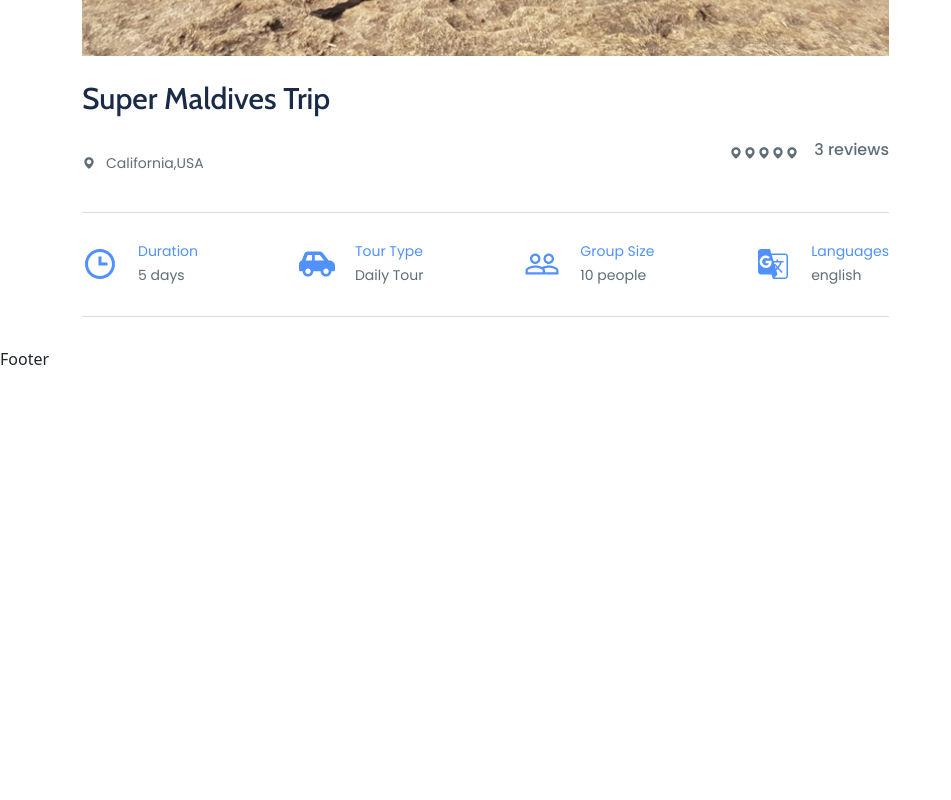
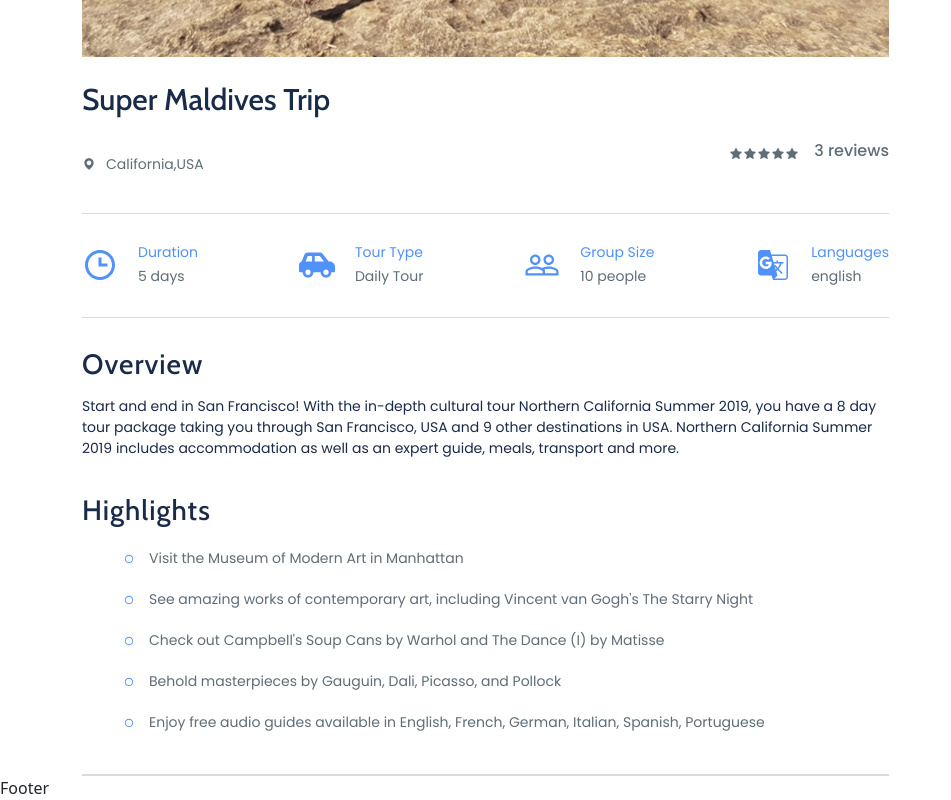
Before and after one commit to shuvomh2000/city-tour, a React (Create React App) app in the folder frontend/: page /tour in a window 1280 px wide. Shown: the part 600-1400 px from the top of the page, without its empty margins (0-951 px from the left). Before the commit the page ends 971 px from the top, so only its background shows below. Built offline with nearby package versions, Linux system fonts and the light colour scheme.

Commit message:
tourpage highlight done

```diff
--- a/frontend/src/components/Navbars/Navbars.css
+++ b/frontend/src/components/Navbars/Navbars.css
@@ -1,6 +1,7 @@
 
 .navbar{
     padding: 23px 0;
+    border-bottom: 1px solid #d7dce3;
 }
 .navbar .main_menu a{
     color: #1A2B48;
--- /dev/null
+++ b/frontend/src/components/layouts/subheadings/SubHeadings.js
@@ -0,0 +1,10 @@
+import React from 'react'
+import "./subheading.css"
+
+const SubHeadings = ({title}) => {
+  return (
+    <h3 className='subheading'>{title}</h3>
+  )
+}
+
+export default SubHeadings
--- /dev/null
+++ b/frontend/src/components/layouts/subheadings/subheading.css
@@ -0,0 +1,8 @@
+.subheading{
+    color: #1A2B48;
+    font-size: 28px;
+    font-weight: 500;
+    font-family: 'Cabin', sans-serif;
+    text-transform: capitalize;
+    letter-spacing: 1px;
+}
--- /dev/null
+++ b/frontend/src/pages/tour/highlight/Highlight.js
@@ -0,0 +1,24 @@
+import React from 'react'
+import SubHeadings from '../../../components/layouts/subheadings/SubHeadings'
+import DropdownBox from '../../../components/layouts/DropdownBox'
+import DropdownItem from '../../../components/layouts/DropdownItem'
+import {BiCircle} from 'react-icons/bi'
+import "./highlight.css"
+
+const Highlight = () => {
+
+  return (
+    <div className='highlight_part'>
+        <SubHeadings title="highlights"/>
+        <DropdownBox className='highlight_box'>
+            <li><BiCircle className='icon'/>Visit the Museum of Modern Art in Manhattan</li>
+            <li><BiCircle className='icon'/>See amazing works of contemporary art, including Vincent van Gogh's The Starry Night</li>
+            <li><BiCircle className='icon'/>Check out Campbell's Soup Cans by Warhol and The Dance (I) by Matisse</li>
+            <li><BiCircle className='icon'/>Behold masterpieces by Gauguin, Dali, Picasso, and Pollock</li>
+            <li><BiCircle className='icon'/>Enjoy free audio guides available in English, French, German, Italian, Spanish, Portuguese</li>
+        </DropdownBox>
+    </div>
+  )
+}
+
+export default Highlight
--- /dev/null
+++ b/frontend/src/pages/tour/highlight/highlight.css
@@ -0,0 +1,23 @@
+
+.highlight_part{
+    margin-top: 35px;
+    border-bottom: 2px solid #d7dce3;
+    padding-bottom: 25px;
+}
+
+.highlight_part .highlight_box{
+    margin-left: 10px;
+}
+
+.highlight_part .highlight_box li{
+   color: #5E6D77;
+   font-size: 14px;
+   font-weight: 400;
+   font-family: 'Poppins', sans-serif;
+   margin-top: 20px;
+}
+.highlight_part .highlight_box li .icon{
+    color: #5191FA;
+    font-size: 10px;
+    margin-right: 15px;
+}
--- a/frontend/src/pages/tour/overview/Overview.js
+++ b/frontend/src/pages/tour/overview/Overview.js
@@ -2,9 +2,11 @@ import React from "react";
 import Flex from "../../../components/layouts/Flex";
 import Image from "../../../components/layouts/Image";
 import { BiSolidMap, BiTime } from "react-icons/bi";
+import { AiFillStar } from "react-icons/ai";
 import { FaCarSide } from "react-icons/fa";
 import {MdPeopleOutline,MdOutlineGTranslate  } from "react-icons/md";
 import "./overview.css";
+import SubHeading from "../../../components/layouts/subheadings/SubHeadings";
 
 const Overview = () => {
   return (
@@ -20,11 +22,11 @@ const Overview = () => {
         </Flex>
         <Flex className="review">
           <Flex>
-            <BiSolidMap />
-            <BiSolidMap />
-            <BiSolidMap />
-            <BiSolidMap />
-            <BiSolidMap />
+            <AiFillStar />
+            <AiFillStar />
+            <AiFillStar />
+            <AiFillStar />
+            <AiFillStar />
           </Flex>
           <h6>3 reviews</h6>
         </Flex>
@@ -60,6 +62,10 @@ const Overview = () => {
           </div>
         </Flex>
       </Flex>
+      <div className="text">
+        <SubHeading title="overview"/>
+        <p>Start and end in San Francisco! With the in-depth cultural tour Northern California Summer 2019, you have a 8 day tour package taking you through San Francisco, USA and 9 other destinations in USA. Northern California Summer 2019 includes accommodation as well as an expert guide, meals, transport and more.</p>
+      </div>
     </div>
   );
 };
--- a/frontend/src/pages/tour/overview/overview.css
+++ b/frontend/src/pages/tour/overview/overview.css
@@ -73,3 +73,11 @@
     color: #5191FA;
     font-size: 36px;
 }
+
+.overview .text p{
+    color: #1A2B48;
+    font-size: 14px;
+    font-weight: 400;
+    font-family: 'Poppins', sans-serif;
+    margin-top: 15px;
+}
--- a/frontend/src/pages/tour/tour/Tour.js
+++ b/frontend/src/pages/tour/tour/Tour.js
@@ -3,6 +3,7 @@ import { Container } from "react-bootstrap";
 import Overview from "../overview/Overview";
 import Flex from "../../../components/layouts/Flex"
 import "./tour.css";
+import Highlight from "../highlight/Highlight";
 
 const Tour = () => {
   return (
@@ -10,6 +11,7 @@ const Tour = () => {
       <Flex className="tour_part">
         <div className="tour_right">
             <Overview/>
+            <Highlight/>
         </div>
         <div className="tour_left"></div>
       </Flex>
```
